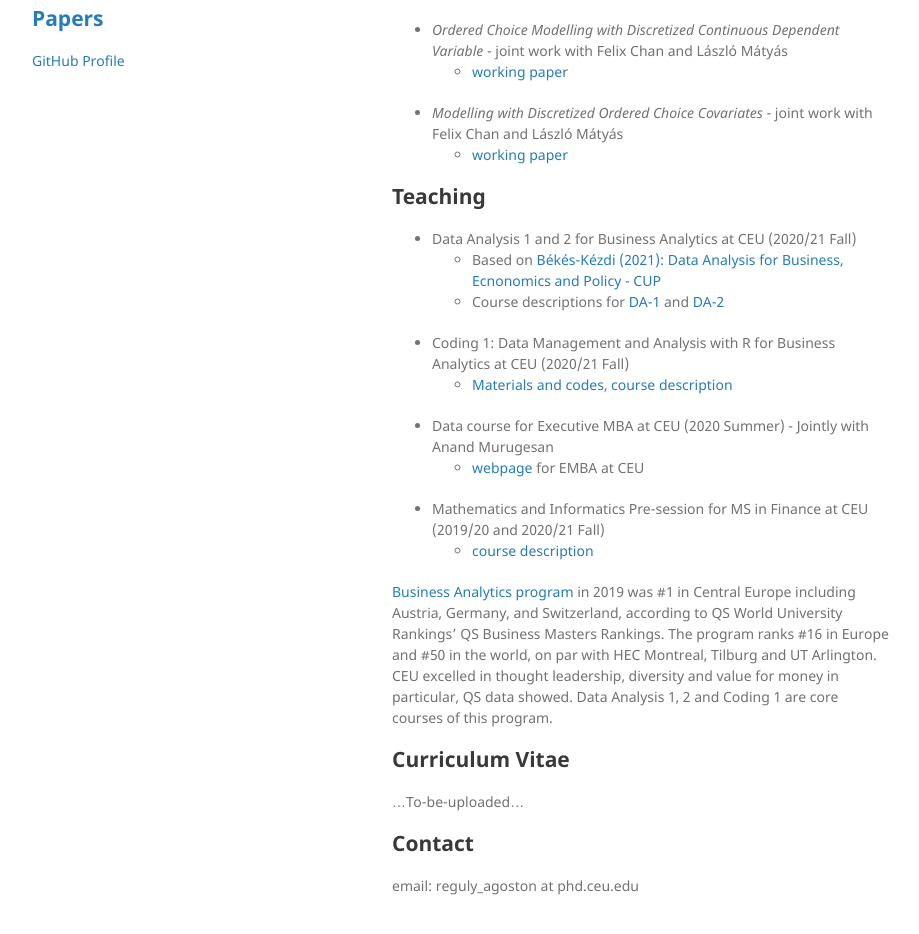
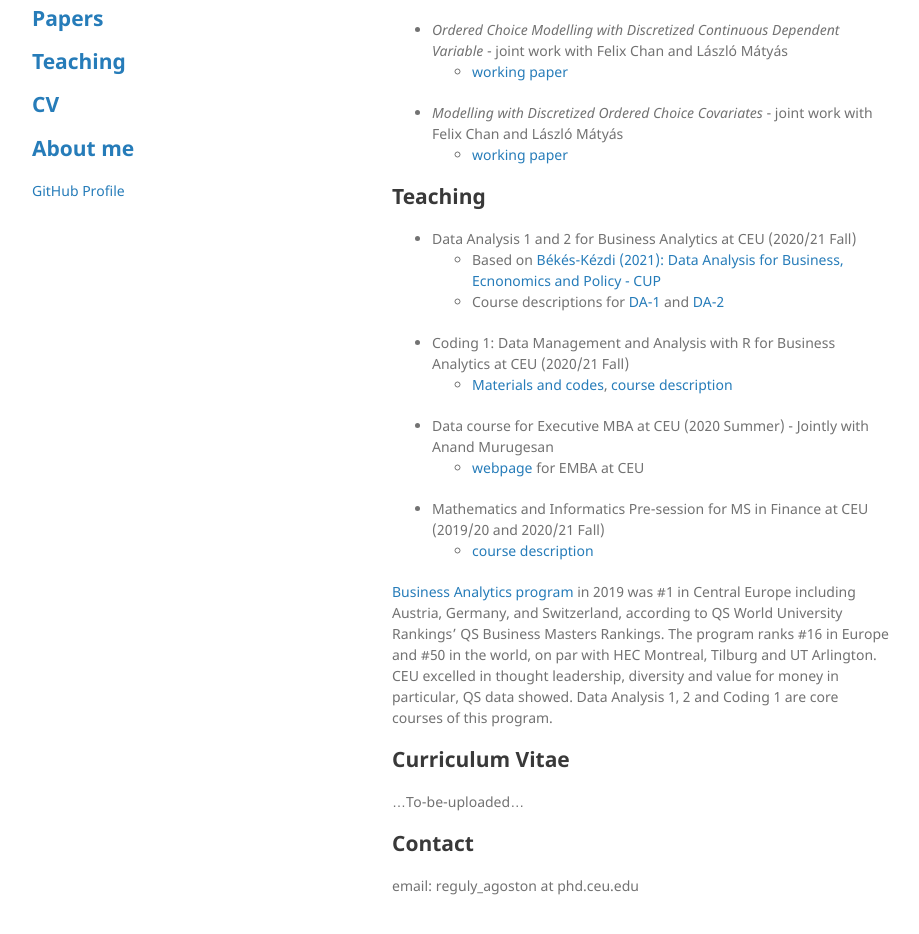
Before and after one commit to regulyagoston/regulyagoston.github.io, a Jekyll site: the page built from index.md, in a window 1280 px wide and 1316 px high. Shown: the part 350-1284 px from the top of the window, without its empty margins (178-1097 px from the left). Built offline with Jekyll 4.4.1, drawn with Linux system fonts in a browser that asks for light colours; our own code applies the rules of GitHub Pages for plain Markdown files.

Commit message:
Update default.html

```diff
--- a/_layouts/default.html
+++ b/_layouts/default.html
@@ -23,6 +23,9 @@
         <p>{{ site.description | default: site.github.project_tagline }}</p>
 
         <p class="view"><h2><a href="http://regulyagoston.github.io/papers.html"> Papers </a></h2></p>
+        <p class="view"><h2><a href="http://regulyagoston.github.io/teaching.html"> Teaching </a></h2></p>
+        <p class="view"><h2><a href="http://regulyagoston.github.io/cv.html"> CV </a></h2></p>
+        <p class="view"><h2><a href="http://regulyagoston.github.io/about_me.html"> About me </a></h2></p>
 
         {% if site.github.is_project_page %}
         <p class="view"><a href="{{ site.github.repository_url }}">View the Project on GitHub <small>{{ site.github.repository_nwo }}</small></a></p>
```
